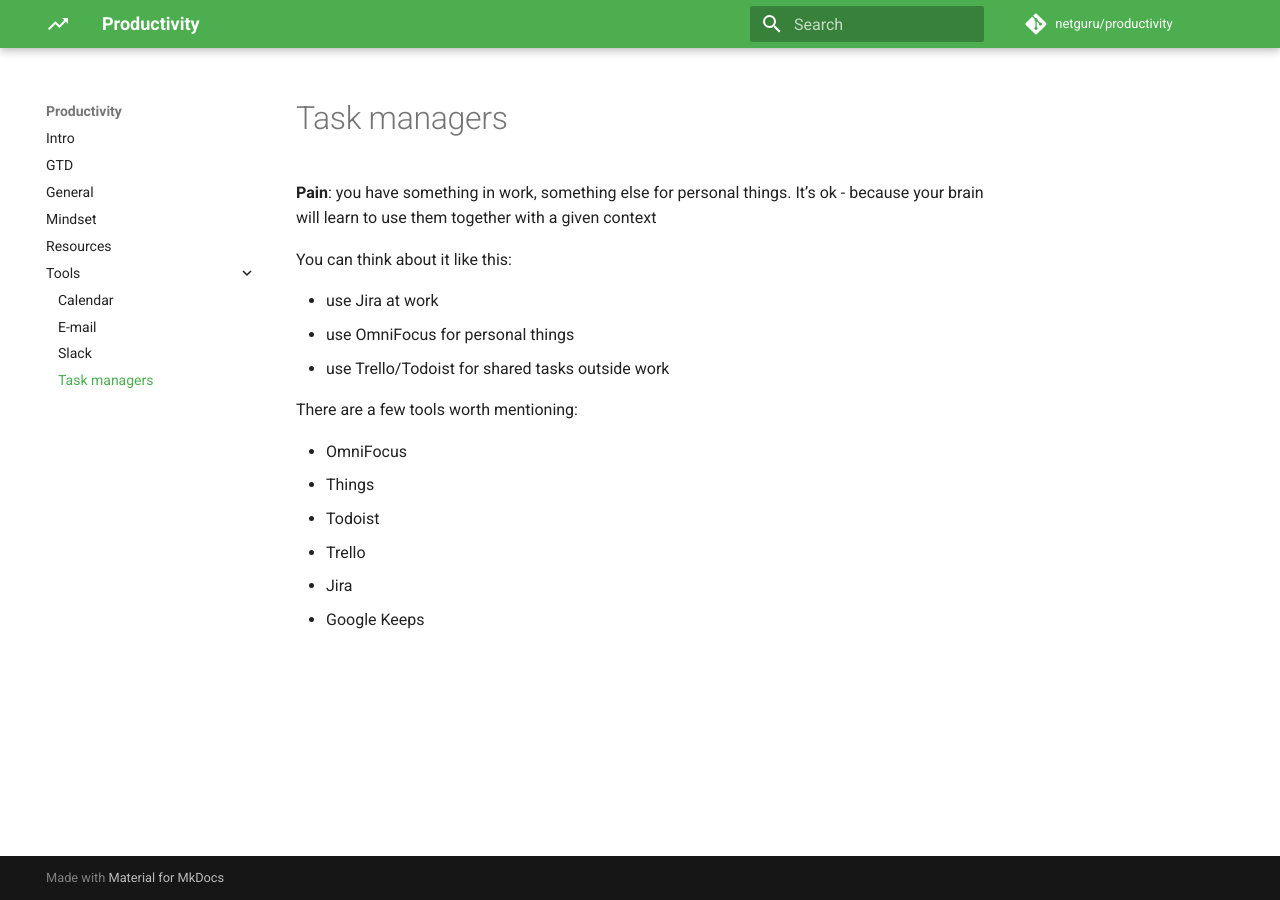
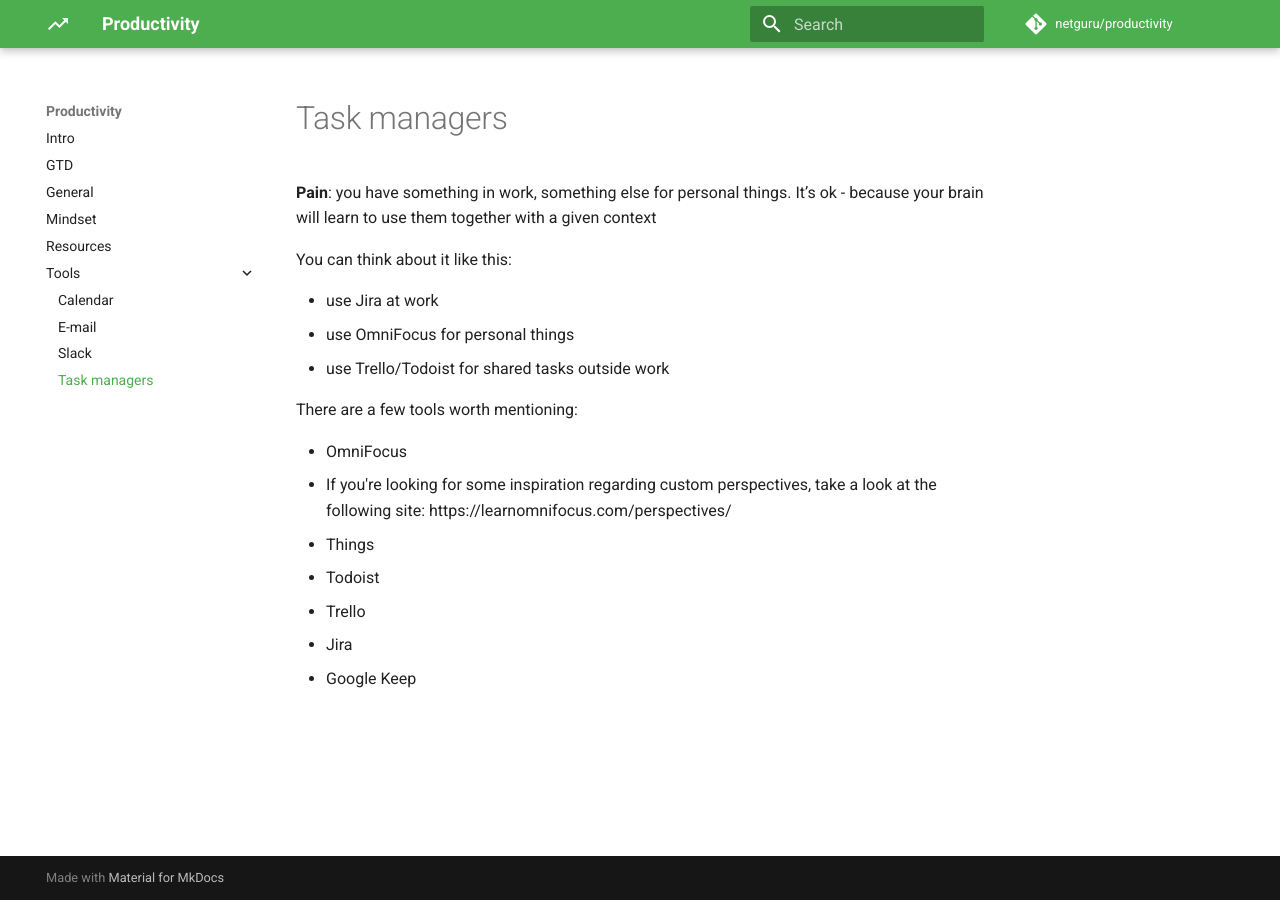
Before and after one commit to netguru/productivity, an MkDocs documentation site: the page built from docs/tools/task_managers.md, in a window 1280 px wide. Built offline with MkDocs 1.6.1 and Material for MkDocs 9.7.7, drawn with Linux system fonts in a browser that asks for light colours; comment, search, counter and statistics services are not loaded.

Commit message:
Update task_managers.md

```diff
--- a/docs/tools/task_managers.md
+++ b/docs/tools/task_managers.md
@@ -12,8 +12,9 @@ You can think about it like this:
 There are a few tools worth mentioning:
 
 * OmniFocus
+  * If you're looking for some inspiration regarding custom perspectives, take a look at the following site: https://learnomnifocus.com/perspectives/
 * Things
 * Todoist
 * Trello
 * Jira
-* Google Keeps
+* Google Keep
```
